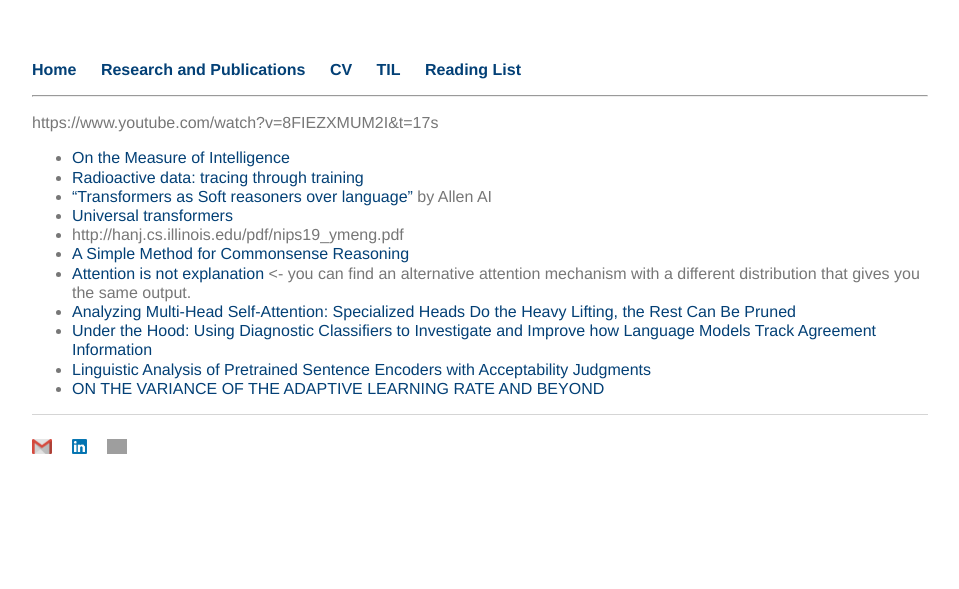
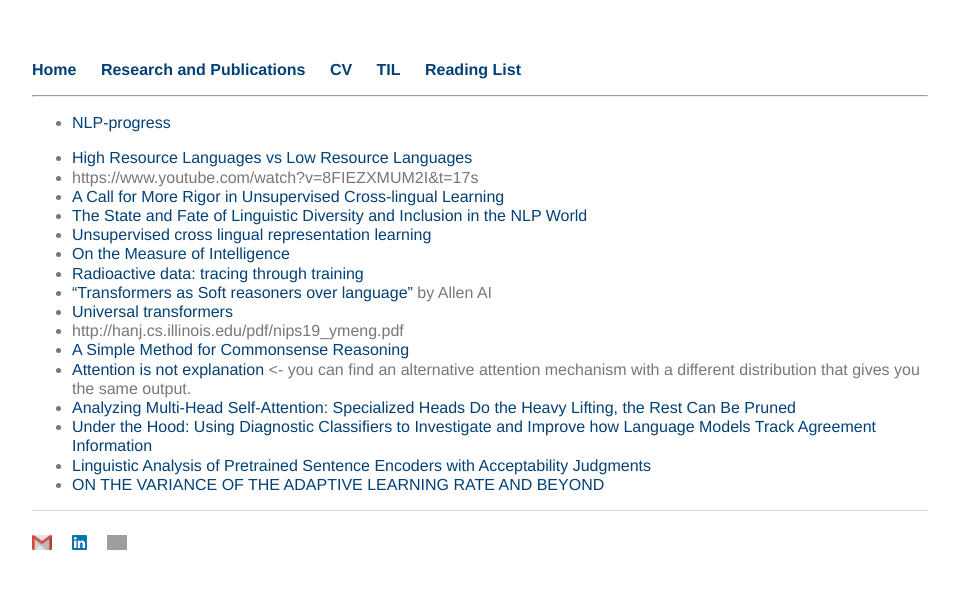
Before and after one commit to ManyaWadhwa/manyawadhwa.github.io, a Jekyll site: the page built from reading_list/index.md, in a window 1280 px wide. Shown: the top 589 px of the page, without its empty margins (160-1119 px from the left). Built offline with Jekyll 4.4.1, drawn with Linux system fonts in a browser that asks for light colours; grey boxes are pictures that could not be loaded.

```diff
--- a/reading_list/index.md
+++ b/reading_list/index.md
@@ -3,8 +3,13 @@ layout: default
 title: Reading List
 ---
 
-https://www.youtube.com/watch?v=8FIEZXMUM2I&t=17s
+* [NLP-progress](http://nlpprogress.com/)
 
+* [High Resource Languages vs Low Resource Languages](https://thegradient.pub/the-benderrule-on-naming-the-languages-we-study-and-why-it-matters/)
+* https://www.youtube.com/watch?v=8FIEZXMUM2I&t=17s
+* [A Call for More Rigor in Unsupervised Cross-lingual Learning](A Call for More Rigor in Unsupervised Cross-lingual Learning)
+* [The State and Fate of Linguistic Diversity and Inclusion in the NLP World](https://arxiv.org/abs/2004.09095)
+* [Unsupervised cross lingual representation learning](https://docs.google.com/presentation/d/1miPu0hkBFSRTAxP-Psg0xXOvAbVSJPhQXehMQdUI88I/edit#slide=id.p)
 * [On the Measure of Intelligence](https://arxiv.org/abs/1911.01547)
 * [Radioactive data: tracing through training](https://arxiv.org/pdf/2002.00937.pdf)
 * ["Transformers as Soft reasoners over language"](https://arxiv.org/abs/2002.05867) by Allen AI
```
Also changed, not shown: til/august_2020.md (added, +38 -0 lines), til/index.md (+1 -0 lines), til/july_2020.md (+16 -0 lines).
